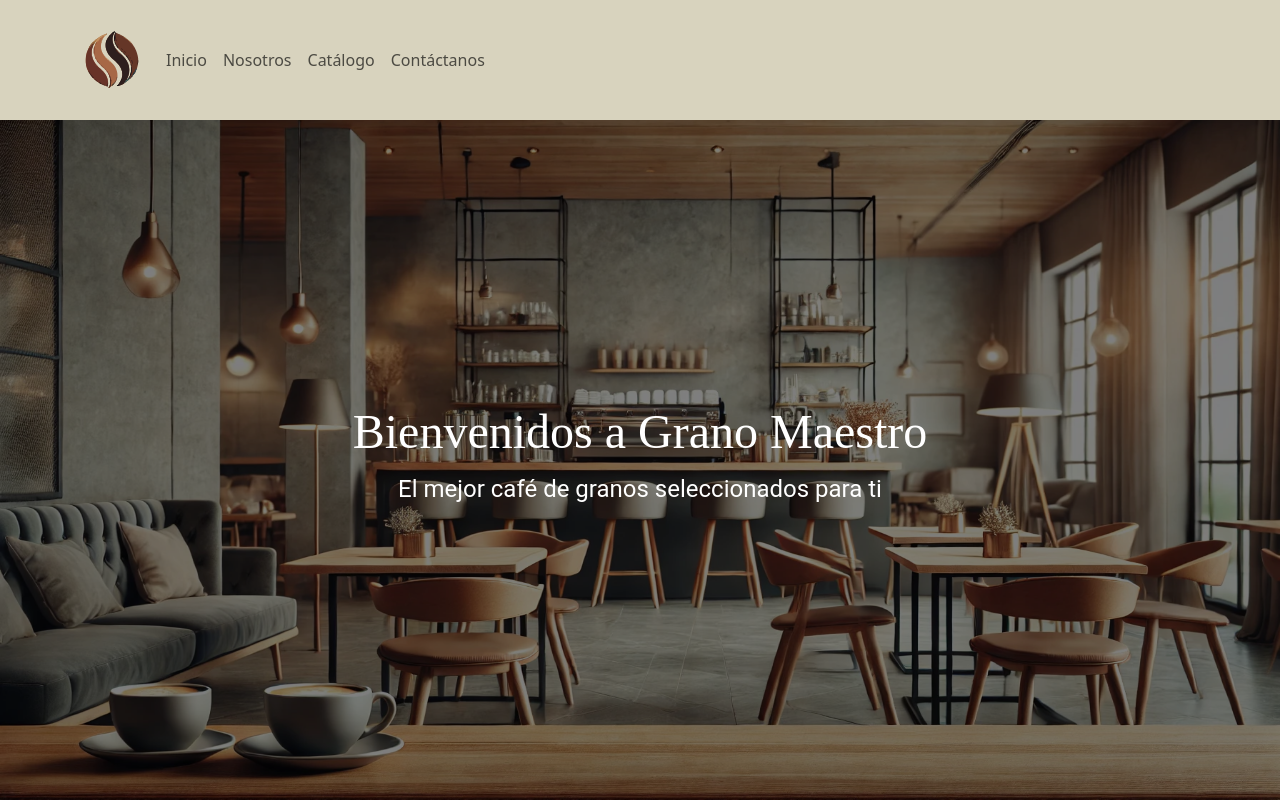
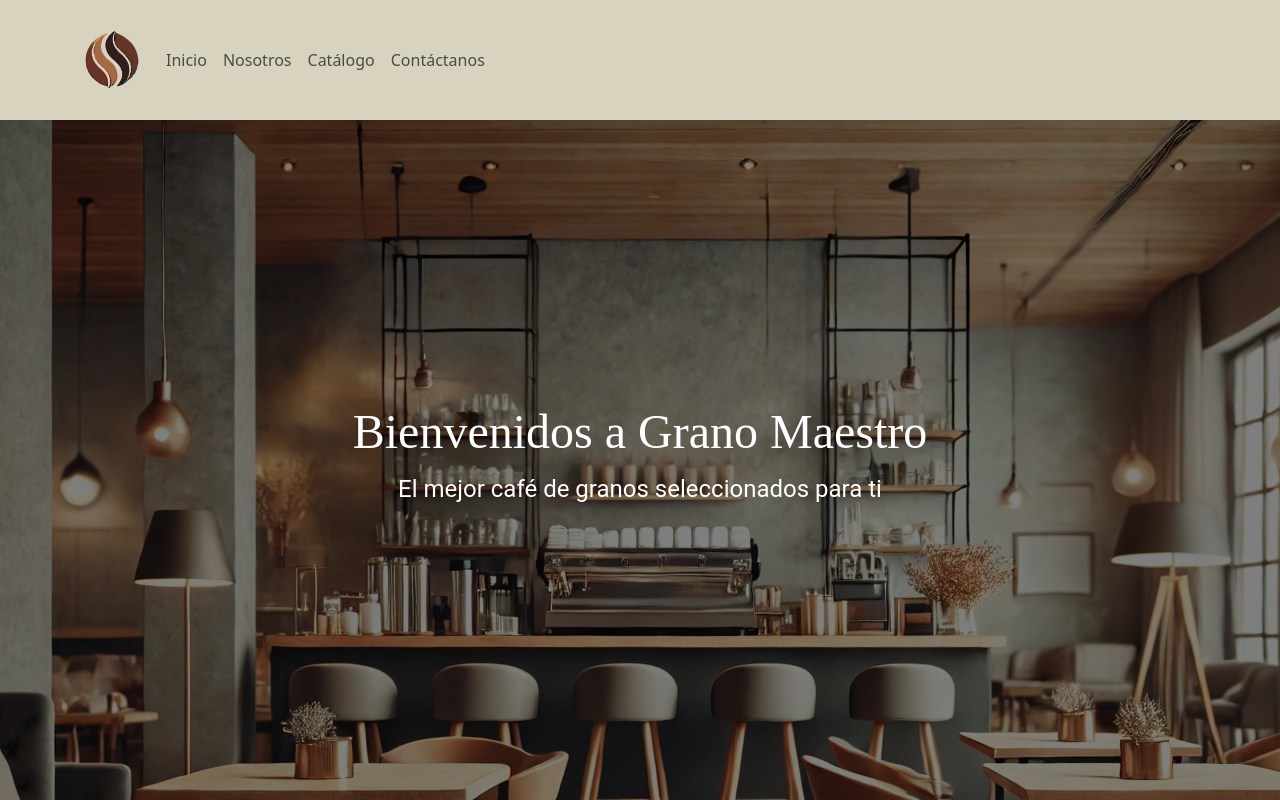
Before and after one commit to dust1-str/Gran-Maestro-cafeteria, a React (Vite) app: page / in a window 1280 px wide. Built offline with nearby package versions, Linux system fonts and the light colour scheme.

Commit message:
Fix relation aspect

```diff
--- a/src/components/Inicio/Inicio.css
+++ b/src/components/Inicio/Inicio.css
@@ -10,14 +10,16 @@
 }
 
 .inicio-image-container {
+  display: flex;
+  justify-content: center;
   position: relative;
   width: 100%;
   height: 100%;
 }
 
 .inicio-image {
-  width: 100%;
-  height: 100%;
+  width: max-content;
+  height: max-content;
   position: absolute;
   z-index: -1;
   animation: scaleIn 1.5s ease-in-out;
```
